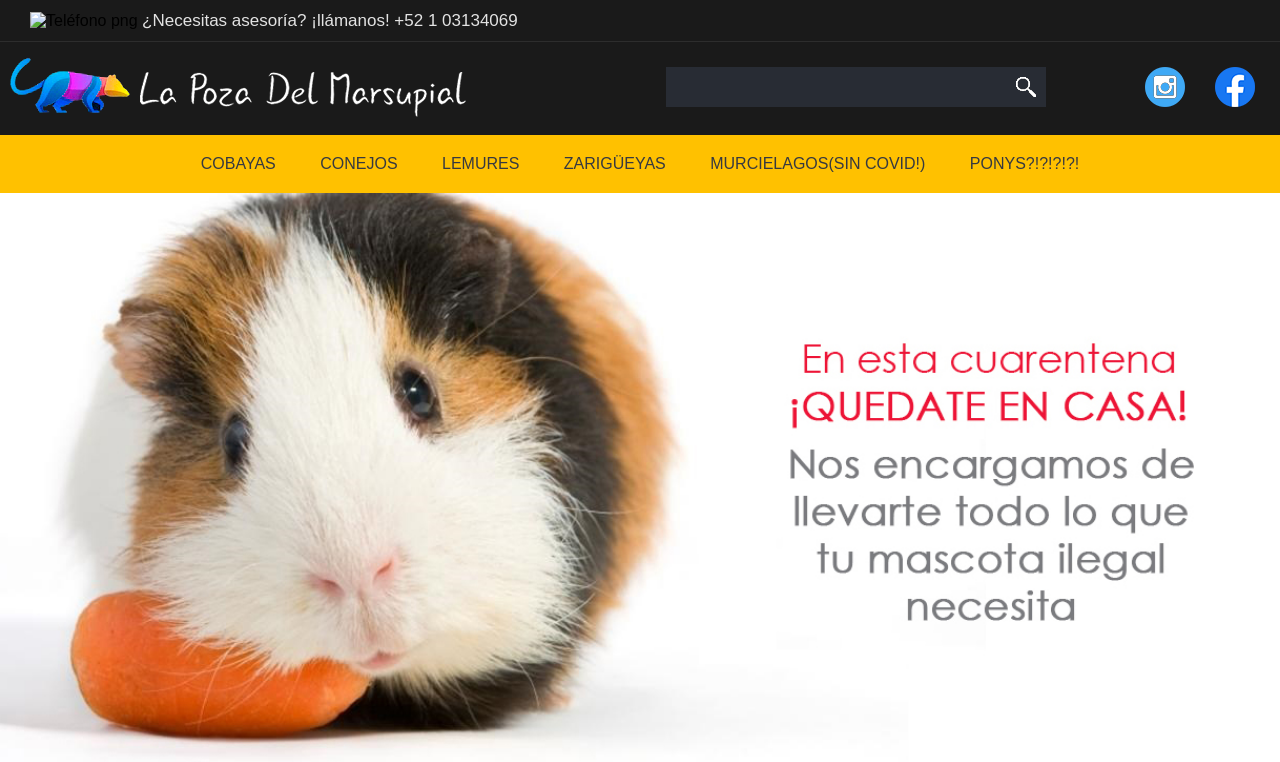
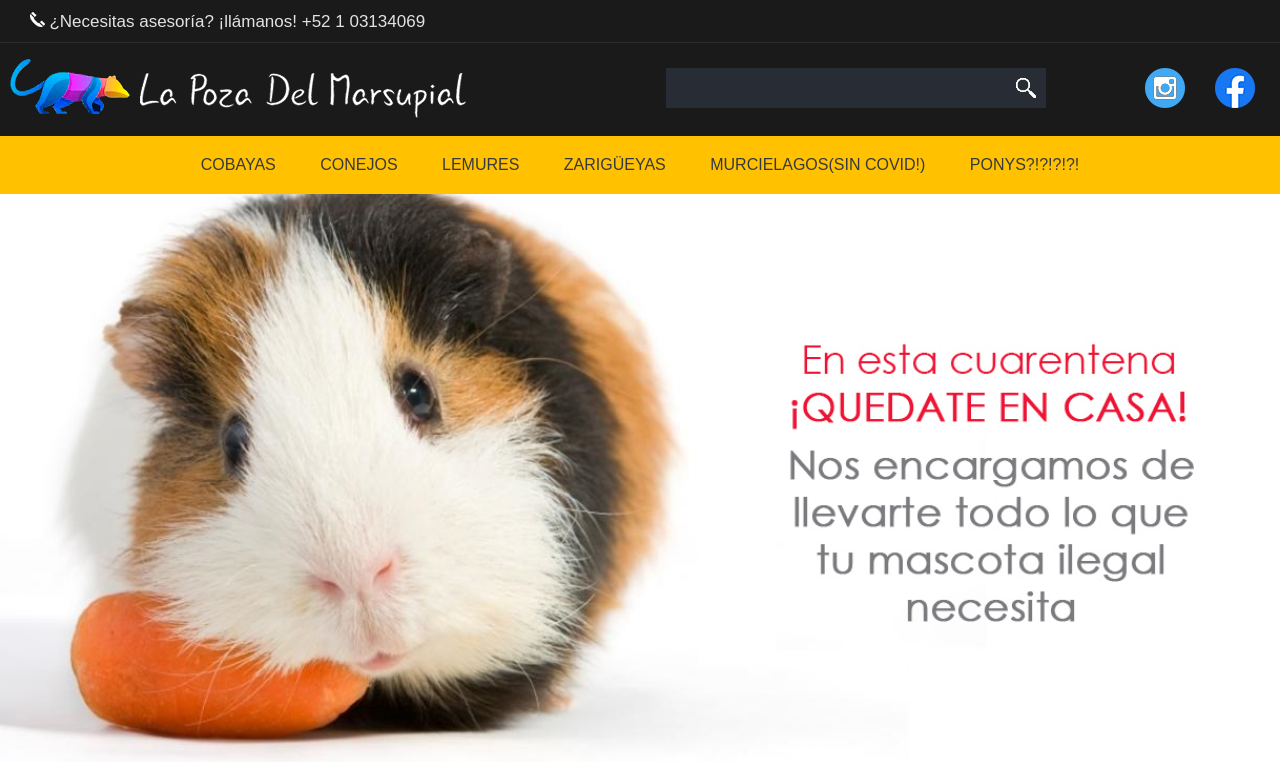
Before and after one commit to ReyCarmesi/LaPozaDelMarsupial, a plain HTML site: page index.html in a window 1280 px wide. Shown: the top 762 px of the page. Drawn offline with Linux system fonts and the light colour scheme; files whose address does not match are found by name.

Commit message:
Update index.html

```diff
--- a/index.html
+++ b/index.html
@@ -12,7 +12,7 @@
         <div class="contenedor">
           <div class="contacto">
             <ul>
-              <img src="Index_files/Phone.png" alt="Teléfono png">
+              <img src="Phone.png" alt="Teléfono png">
               <li>¿Necesitas asesoría? ¡llámanos! +52 1 03134069</li>
             </ul>
 
```
